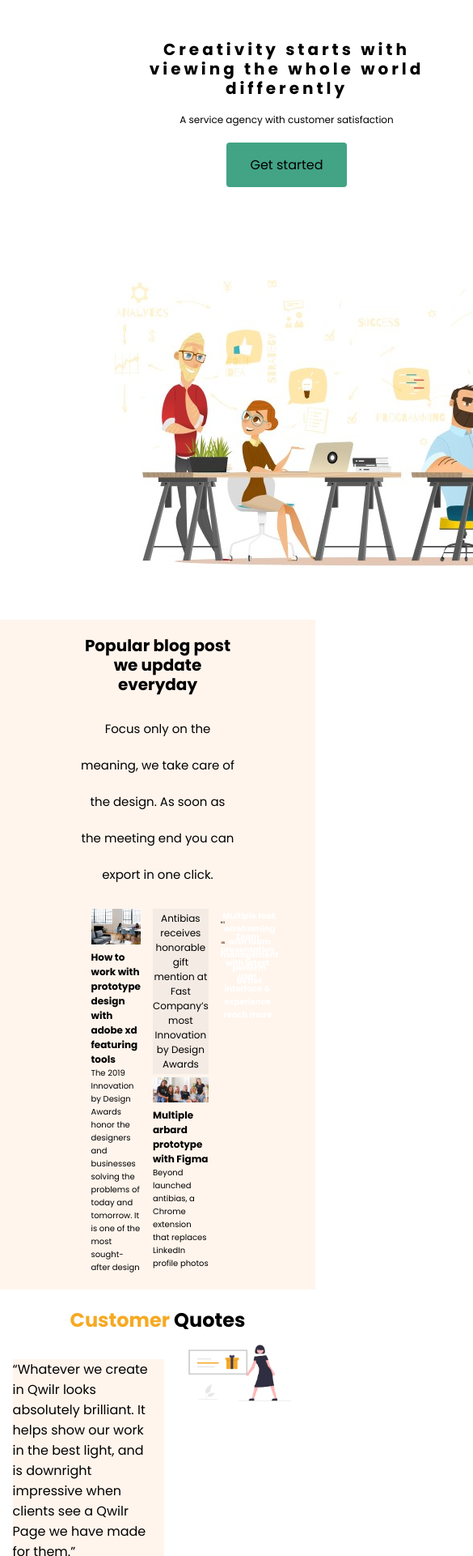
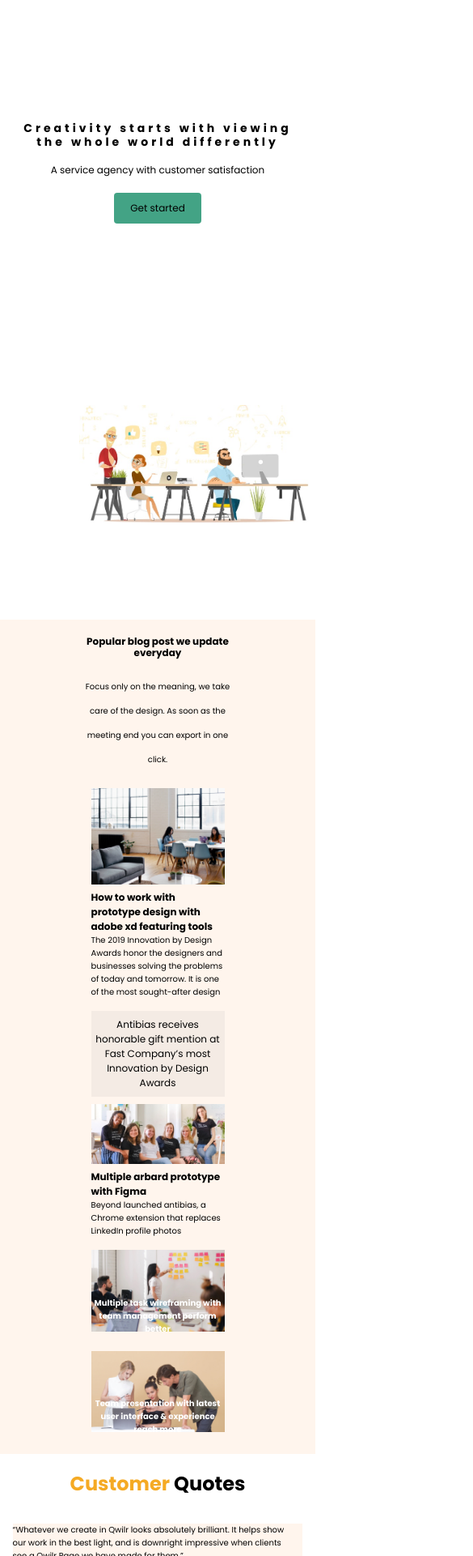
Before and after one commit to Sanalouafi/innovation, a plain HTML site: page index.html in a window 390 px wide. Shown: the part 79-2000 px from the top of the page at 81% size, 585 px wide, since content can reach past the window. Drawn offline with nearby package versions, Linux system fonts and the light colour scheme.

Commit message:
22 commit

```diff
--- a/css/style.css
+++ b/css/style.css
@@ -1,9 +1,9 @@
 @import url('https://fonts.googleapis.com/css2?family=Poppins:wght@100;200;300;400;500;600;700;800;900&display=swap');
 
 * {
-    padding: 0;
-    margin: 0;
-    font-family:'Poppins';
+	padding: 0;
+	margin: 0;
+	font-family: 'Poppins';
 }
 
 header {
@@ -100,8 +100,8 @@ nav {
 }
 
 .imghome {
-	padding-left: 20%;
-	padding-top: 0;
+	max-width: 100%;
+	padding-left: 25%;
 }
 
 .home-text {
@@ -252,12 +252,13 @@ nav {
 }
 
 .row {
-	display: flex;
+	display: grid;
+	grid-template-columns: repeat(2, 1fr);
 
 }
 
 .text {
-	width: 50%;
+
 	box-sizing: border-box;
 	padding-right: 5%;
 	background-color: rgb(255, 245, 237);
@@ -273,7 +274,7 @@ nav {
 
 
 .q-img {
-	width: 50%;
+
 	box-sizing: border-box;
 	padding: 0 10px;
 }
@@ -293,9 +294,9 @@ nav {
 }
 
 .footer-content {
-	display: flex;
-	flex-wrap: wrap;
-	justify-content: space-around;
+	display: grid;
+	grid-template-columns: repeat(5, 1fr);
+	padding-left: 15%;
 }
 
 .footer-section {
@@ -308,7 +309,7 @@ nav {
 
 .footer-section h3 {
 	font-size: 14px;
-padding-bottom: 15px;
+	padding-bottom: 15px;
 }
 
 .footer-section p {
@@ -355,6 +356,68 @@ padding-bottom: 15px;
 	border-radius: 15px;
 	margin-bottom: 8px;
 }
-.social img{
+
+.social img {
 	padding-right: 5px;
 }
+
+@media screen and (max-width: 712px) {
+	.row {
+		display: grid;
+		grid-template-columns: repeat(1, 1fr);
+
+	}
+
+	.footer-content {
+		display: grid;
+		grid-template-columns: repeat(1, 1fr);
+	}
+
+
+}
+
+@media (max-width: 712px) {
+
+	.imghome img {
+		max-width: 100%;
+
+	}
+	.home-text{
+		padding-top: 10%;
+	}
+	.home-text h1 {
+		font-size: 14px;
+		padding-top: 10%;
+		width: 90%;
+		padding-left: 5%;
+	}
+
+	.home-text p {
+		font-size: 12px;
+		width: 90%;
+		padding-left: 5%;
+	}
+
+	.home-btn {
+		font-size: 12px;
+		padding: 10px 20px;
+	}
+	.blog-text h2{
+		font-size: 12px;
+	}
+	.blog-text p{
+		font-size: 10px;
+	}
+	.cards{
+		grid-template-columns: repeat(1,1fr);
+	}
+	.text{
+		font-size: 10px;
+		height: 100%;
+		margin-right: 4%;
+	}
+	.text span{
+		font-size: 7px;
+	}
+
+}
```
Also changed, not shown: advertise.html (+1 -1 lines), css/about.css (+9 -0 lines), css/advertise.css (+7 -3 lines), img/advertise2.jpg (added), img/what.jpg (added).
